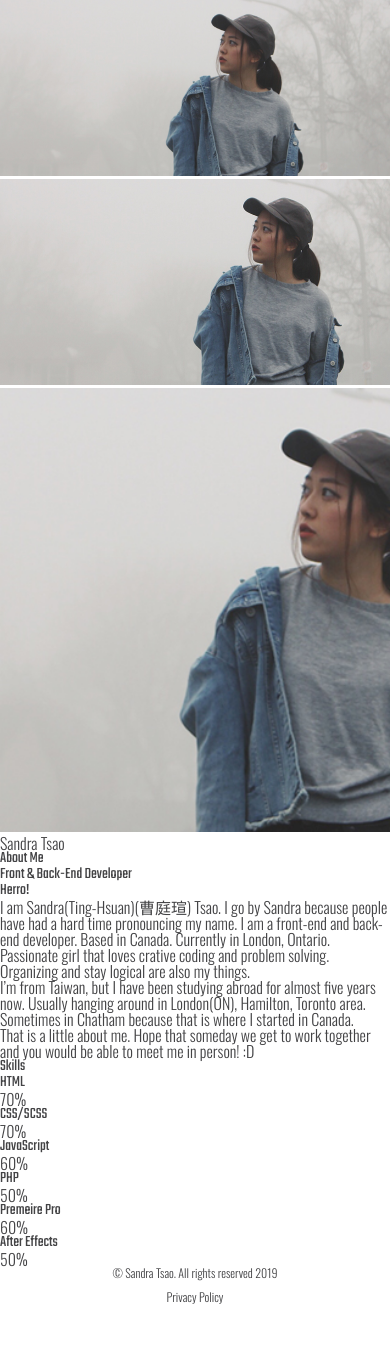
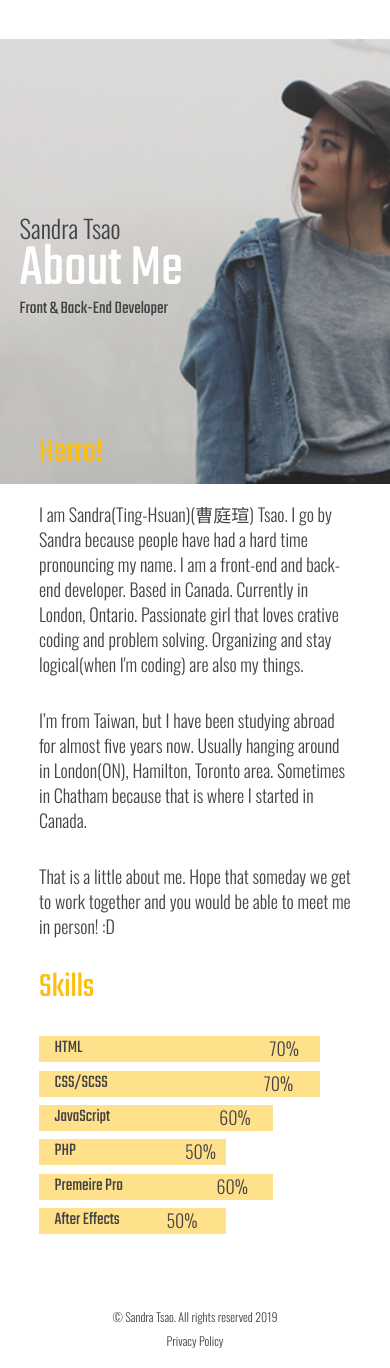
Before and after one commit to Sandra3dra/Tsao_Sandra_portfolio, a PHP site: page /about_me.php in a window 390 px wide. Shown: the part 122-1490 px from the top of the page. Before the commit the page ends 1426 px from the top, so only its background shows below. Run offline with PHP 8.4, Linux system fonts and the light colour scheme; some libraries are stand-ins or nearby versions.

Commit message:
mobile about

```diff
--- a/about_me.php
+++ b/about_me.php
@@ -8,9 +8,9 @@
 
 <?php include 'header.php';?>
     <section id="aboutHero">
-        <img src="/public/images/sandra_1.jpg" alt="sandra's image">
-        <img src="/public/images/sandra_2.jpg" alt="sandra's image">
-        <img src="/public/images/sandra_3.jpg" alt="sandra's image">
+        <img id="aboutH1" src="/public/images/sandra_1.jpg" alt="sandra's image">
+        <img id="aboutH2" src="/public/images/sandra_2.jpg" alt="sandra's image">
+        <img id="aboutH3" src="/public/images/sandra_3.jpg" alt="sandra's image">
         <div class="aboutText">
             <p>Sandra Tsao</p>
             <h1>About Me</h1>
@@ -20,49 +20,49 @@
     <section id="aboutMain">
         <div class="aboutML">
             <h3>Herro!</h3>
-            <p>I am Sandra(Ting-Hsuan)(曹庭瑄) Tsao. I go by Sandra because people have had a hard time pronouncing my name. I am a front-end and back-end developer. Based in Canada. Currently in London, Ontario. Passionate girl that loves crative coding and problem solving. Organizing and stay logical are also my things.</p>
+            <p>I am Sandra(Ting-Hsuan)(曹庭瑄) Tsao. I go by Sandra because people have had a hard time pronouncing my name. I am a front-end and back-end developer. Based in Canada. Currently in London, Ontario. Passionate girl that loves crative coding and problem solving. Organizing and stay logical(when I'm coding) are also my things.</p>
             <p>I’m from Taiwan, but I have been studying abroad for almost five years now. Usually hanging around in London(ON), Hamilton, Toronto area. Sometimes in Chatham because that is where I started in Canada.</p>
             <p>That is a little about me. Hope that someday we get to work together and you would be able to meet me in person! :D</p>
         </div>
         <div class="aboutMR">
             <h3>Skills</h3>
             <div class="skillBars">
-                <div class="bar-1"></div>
+                <div class="bar1"></div>
                 <div class="barText">
                     <h4>HTML</h4>
                     <p>70%</p>
                 </div>
             </div>
             <div class="skillBars">
-                <div class="bar-2"></div>
+                <div class="bar2"></div>
                 <div class="barText">
                     <h4>CSS/SCSS</h4>
                     <p>70%</p>
                 </div>
             </div>
             <div class="skillBars">
-                <div class="bar-3"></div>
+                <div class="bar3"></div>
                 <div class="barText">
                     <h4>JavaScript</h4>
                     <p>60%</p>
                 </div>
             </div>
             <div class="skillBars">
-                <div class="bar-4"></div>
+                <div class="bar4"></div>
                 <div class="barText">
                     <h4>PHP</h4>
                     <p>50%</p>
                 </div>
             </div>
             <div class="skillBars">
-                <div class="bar-5"></div>
+                <div class="bar5"></div>
                 <div class="barText">
                     <h4>Premeire Pro</h4>
                     <p>60%</p>
                 </div>
             </div>
             <div class="skillBars">
-                <div class="bar-6"></div>
+                <div class="bar6"></div>
                 <div class="barText">
                     <h4>After Effects</h4>
                     <p>50%</p>
--- a/head.php
+++ b/head.php
@@ -3,7 +3,7 @@
 <meta http-equiv="X-UA-Compatible" content="ie=edge">
 <link rel="stylesheet" href="/public/css/reset.css">
 <link rel="stylesheet" href="/public/css/main.css">
-<link rel="icon" type="image/png" href="images/heart_icon.png">
+<link rel="icon" type="image/png" href="/public/images/sandra_icon.png">
 <link href="https://fonts.googleapis.com/css?family=Oswald:300%7CTeko&display=swap" rel="stylesheet">
 <script src="https://cdnjs.cloudflare.com/ajax/libs/waypoints/4.0.1/noframework.waypoints.js"></script>
 <script src="https://cdnjs.cloudflare.com/ajax/libs/gsap/2.0.2/TweenMax.min.js"></script>
--- a/sass/modules/_about.scss
+++ b/sass/modules/_about.scss
@@ -0,0 +1,347 @@
+#aboutHero {
+    position: relative;
+    height: 365px;
+    margin-top: 10%;
+    #aboutH1, #aboutH2 {
+        display: none;
+    }
+    #aboutH3 {
+        position: absolute;
+        width: 100%;
+        z-index: -4;
+    }
+    .aboutText {
+        margin-left: 5%;
+        padding-top: 45%;
+        p {
+            font-size: 25px;
+        }
+        h1 {
+            font-size: 60px;
+            color: white;
+        }
+        h2 {
+            font-size: 18px;
+        }
+    }
+}
+
+#aboutMain {
+    width: 80%;
+    margin-left: auto;
+    margin-right: auto;
+    margin-bottom: 20%;
+    h3 {
+        font-size: 35px;
+        color: $main-y;
+        margin-bottom: 10%;
+    }
+    h4, p {
+        font-size: 18px;
+        line-height: 25px;
+    }
+    .aboutML {
+        margin-top: 10%;
+        p {
+            margin-bottom: 10%;
+        }
+    }
+    .aboutMR {
+        .skillBars {
+            position: relative;
+            width: 100%;
+            .barText {
+                display: flex;
+                flex-direction: row;
+                width: 100%;
+                margin-left: 5%;
+                margin-bottom: 3%;
+                h4 {
+                    font-size: 18px;
+                }
+            }
+        }
+        .bar1, .bar2, .bar3, .bar4, .bar5, .bar6 {
+            position: absolute;
+            background-color: $box-y;
+            height: 26px;
+            z-index: -3;
+        }
+        .skillBars:nth-of-type(1) {
+            .bar1 {
+                -webkit-animation: expandb1 1s linear 1 both;
+                animation: expandb1 1s linear 1 both;
+                @keyframes expandb1 {
+                    from {
+                    width: 20%;
+                    }
+
+                    to {
+                    width: 90%;
+                    }
+                }
+                @-webkit-keyframes expandb1 {
+                    0% {
+                    width: 20%;
+                    }
+
+                    100% {
+                    width: 90%;
+                    }
+                }
+            }
+            .barText p {
+                -webkit-animation: expand1 1s linear 1 both;
+                animation: expand1 1s linear 1 both;
+                @keyframes expand1 {
+                    from {
+                    margin-left: 0%;
+                    }
+
+                    to {
+                    margin-left: 60%;
+                    }
+                }
+                @-webkit-keyframes expand1 {
+                    0% {
+                    margin-left: 0%;
+                    }
+
+                    100% {
+                    margin-left: 60%;
+                    }
+                }
+            }
+        }
+        .skillBars:nth-of-type(2) {
+            .bar2 {
+                -webkit-animation: expandb2 1s linear 1 both;
+                animation: expandb2 1s linear 1 both;
+                @keyframes expandb2 {
+                    from {
+                    width: 40%;
+                    }
+
+                    to {
+                    width: 90%;
+                    }
+                }
+                @-webkit-keyframes expandb2 {
+                    0% {
+                    width: 40%;
+                    }
+
+                    100% {
+                    width: 90%;
+                    }
+                }
+            }
+            .barText p {
+                -webkit-animation: expand2 1s linear 1 both;
+                animation: expand2 1s linear 1 both;
+                @keyframes expand2 {
+                    from {
+                    margin-left: 0%;
+                    }
+
+                    to {
+                    margin-left: 50%;
+                    }
+                }
+                @-webkit-keyframes expand2 {
+                    0% {
+                    margin-left: 0%;
+                    }
+
+                    100% {
+                    margin-left: 50%;
+                    }
+                }
+            }
+        }
+        .skillBars:nth-of-type(3) {
+            .bar3 {
+                -webkit-animation: expandb3 1s linear 1 both;
+                animation: expandb3 1s linear 1 both;
+                @keyframes expandb3 {
+                    from {
+                    width: 40%;
+                    }
+
+                    to {
+                    width: 75%;
+                    }
+                }
+                @-webkit-keyframes expandb3 {
+                    0% {
+                    width: 40%;
+                    }
+
+                    100% {
+                    width: 75%;
+                    }
+                }
+            }
+            .barText p {
+                -webkit-animation: expand3 1s linear 1 both;
+                animation: expand3 1s linear 1 both;
+                @keyframes expand3 {
+                    from {
+                    margin-left: 0%;
+                    }
+
+                    to {
+                    margin-left: 35%;
+                    }
+                }
+                @-webkit-keyframes expand3 {
+                    0% {
+                    margin-left: 0%;
+                    }
+
+                    100% {
+                    margin-left: 35%;
+                    }
+                }
+            }
+        }
+        .skillBars:nth-of-type(4) {
+            .bar4 {
+                -webkit-animation: expandb4 1s linear 1 both;
+                animation: expandb4 1s linear 1 both;
+                @keyframes expandb4 {
+                    from {
+                    width: 20%;
+                    }
+
+                    to {
+                    width: 60%;
+                    }
+                }
+                @-webkit-keyframes expandb4 {
+                    0% {
+                    width: 20%;
+                    }
+
+                    100% {
+                    width: 60%;
+                    }
+                }
+            }
+            .barText p {
+                -webkit-animation: expand4 1s linear 1 both;
+                animation: expand4 1s linear 1 both;
+                @keyframes expand4 {
+                    from {
+                    margin-left: 0%;
+                    }
+
+                    to {
+                    margin-left: 35%;
+                    }
+                }
+                @-webkit-keyframes expand4 {
+                    0% {
+                    margin-left: 0%;
+                    }
+
+                    100% {
+                    margin-left: 35%;
+                    }
+                }
+            }
+        }
+        .skillBars:nth-of-type(5) {
+            .bar5 {
+                -webkit-animation: expandb5 1s linear 1 both;
+                animation: expandb5 1s linear 1 both;
+                @keyframes expandb5 {
+                    from {
+                    width: 40%;
+                    }
+
+                    to {
+                    width: 75%;
+                    }
+                }
+                @-webkit-keyframes expandb5 {
+                    0% {
+                    width: 40%;
+                    }
+
+                    100% {
+                    width: 75%;
+                    }
+                }
+            }
+            .barText p {
+                -webkit-animation: expand5 1s linear 1 both;
+                animation: expand5 1s linear 1 both;
+                @keyframes expand5 {
+                    from {
+                    margin-left: -10%;
+                    }
+
+                    to {
+                    margin-left: 30%;
+                    }
+                }
+                @-webkit-keyframes expand5 {
+                    0% {
+                    margin-left: -10%;
+                    }
+
+                    100% {
+                    margin-left: 30%;
+                    }
+                }
+            }
+        }
+        .skillBars:nth-of-type(6) {
+            .bar6 {
+                -webkit-animation: expandb6 1s linear 1 both;
+                animation: expandb6 1s linear 1 both;
+                @keyframes expandb6 {
+                    from {
+                    width: 20%;
+                    }
+
+                    to {
+                    width: 60%;
+                    }
+                }
+                @-webkit-keyframes expandb6 {
+                    0% {
+                    width: 20%;
+                    }
+
+                    100% {
+                    width: 60%;
+                    }
+                }
+            }
+            .barText p {
+                -webkit-animation: expand6 1s linear 1 both;
+                animation: expand6 1s linear 1 both;
+                @keyframes expand6 {
+                    from {
+                    margin-left: -20%;
+                    }
+
+                    to {
+                    margin-left: 15%;
+                    }
+                }
+                @-webkit-keyframes expand6 {
+                    0% {
+                    margin-left: -20%;
+                    }
+
+                    100% {
+                    margin-left: 15%;
+                    }
+                }
+            }
+        }
+    }
+}
```
Also changed, not shown: public/css/main.css, public/images/sandra_icon.png (renamed from public/images/Sandra's Icon.png), 1 other file.
